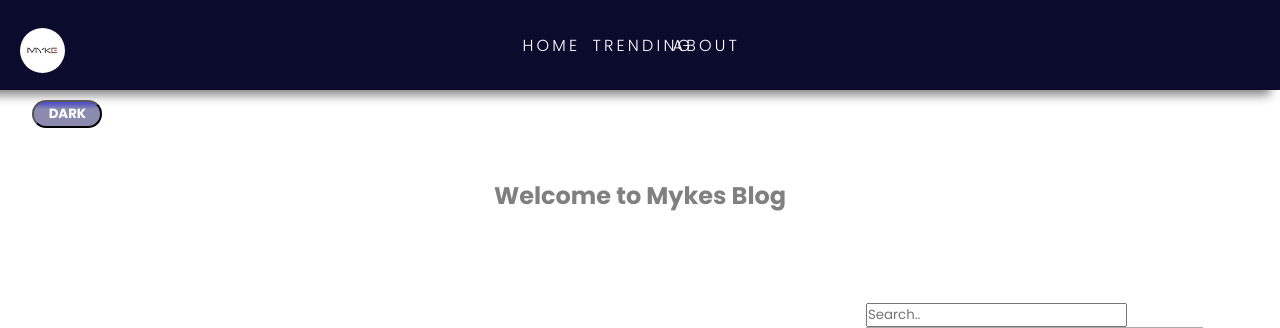
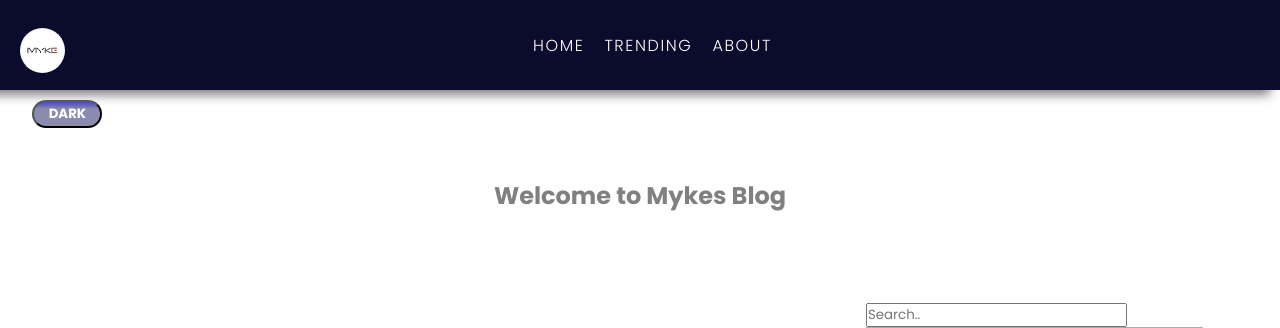
Before and after one commit to Dikachi-official/Blog, a Django app: a page that uses templates/base.html in a window 1280 px wide. Shown: the top 328 px of the page. Run offline with Django 4.2, Linux system fonts and the light colour scheme; data comes from the database, SQL or seed files in the repository.

Commit message:
Navbar changes

```diff
--- a/templates/base.html
+++ b/templates/base.html
@@ -16,9 +16,7 @@
       <img src="{% static 'img/myke.jpg' %}" class="logo" />
       <ul class="navigtion">
         <li><a href="#">Home</a></li>
-        <li><a href="#trending" class="active">Trending</a></li>
-        <br>
-        <br>
+        <li><a href="#trending" class="trend">Trending </a></li>
         <li><a href="{% url 'about' %}">About</a></li>
         <li><a href="#"></a></li>
       </ul>
@@ -113,17 +111,19 @@
 
       ul {
         display: flex;
-        gap: 10px;
+        gap: 20px;
         justify-content: center;
         align-items: center;
-        font-weight: ;
+        font-weight: 300;
         width: 100%;
         height: 80px;
       }
 
       header ul li {
         list-style: none;
-        width: 60px;
+
+        justify-content:center;
+        align-items: center;
       }
 
       header ul li a {
@@ -131,7 +131,8 @@
         text-decoration: none;
         color: white;
         text-transform: uppercase;
-        letter-spacing: 0.2em;
+        letter-spacing: 0.1em;
+        gap:8px;
       }
 
       .logo {
@@ -143,13 +144,13 @@
         letter-spacing: 0.1em;
       }
       ul .navigation {
-        margin-left: 2px;
-        width: 60px;
+        width: 50px;
       }
 
       header ul li {
         list-style: none;
       }
+
       /* == END OF HEADER==*/
 
       /* == DARK MODE == */
```
